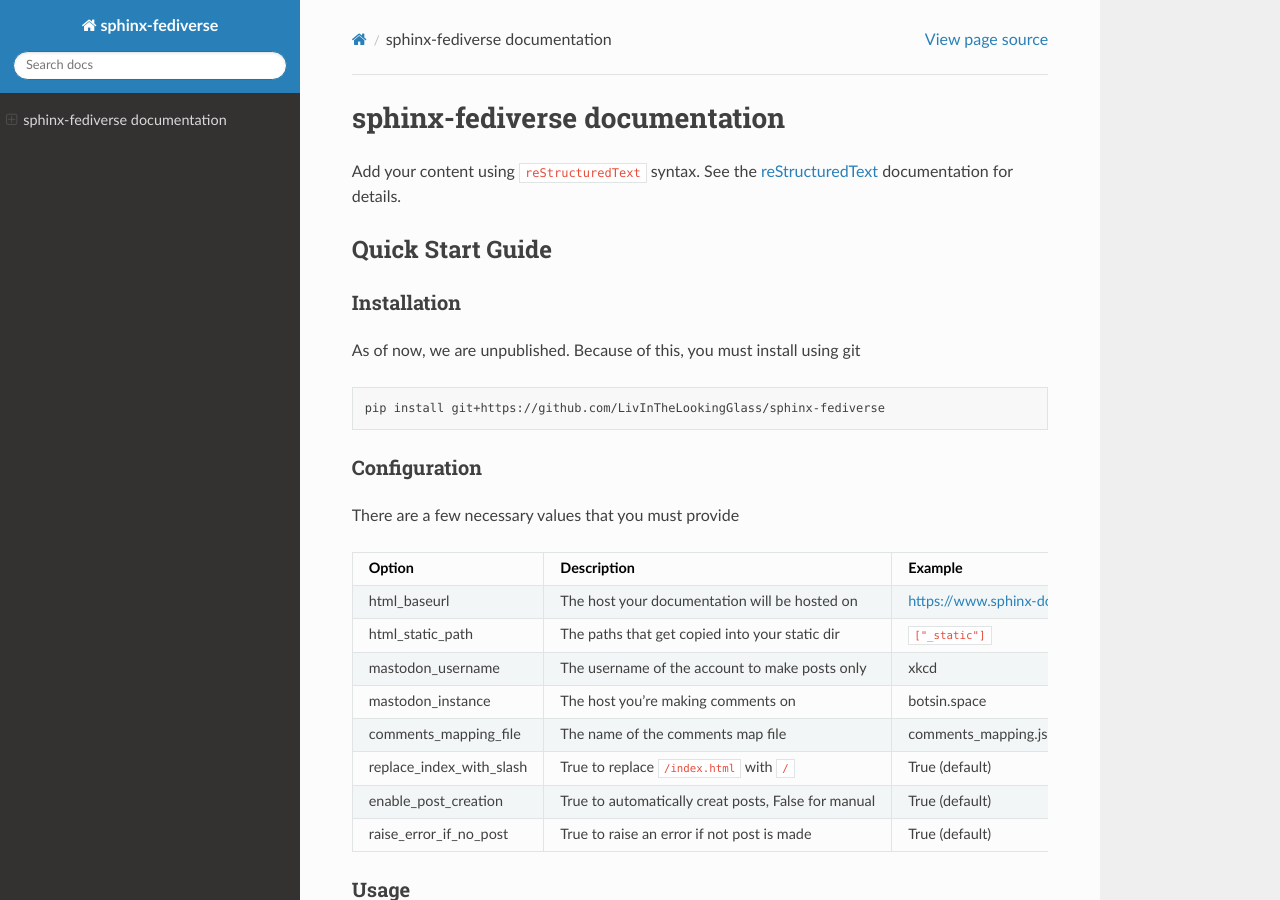
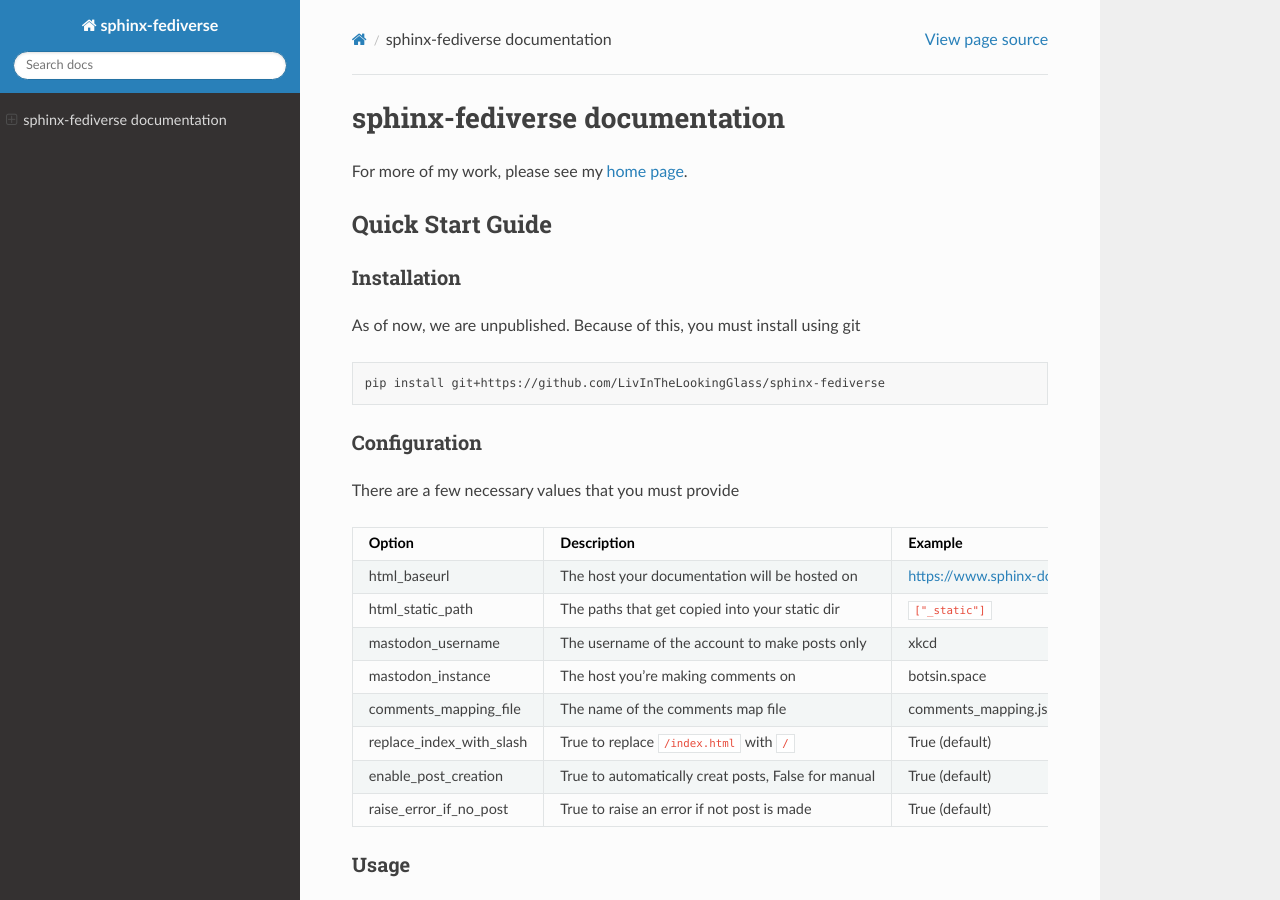
Before and after one commit to LivInTheLookingGlass/sphinx-fediverse, a Sphinx documentation site: the page built from docs/index.rst, in a window 1280 px wide and 900 px high. Built offline with Sphinx 7.4.7 and the Read the Docs theme 3.1.0, drawn with Linux system fonts in a browser that asks for light colours.

Commit message:
Add backlink to home page

```diff
--- a/docs/index.rst
+++ b/docs/index.rst
@@ -6,9 +6,7 @@
 sphinx-fediverse documentation
 ==============================
 
-Add your content using ``reStructuredText`` syntax. See the
-`reStructuredText <https://www.sphinx-doc.org/en/master/usage/restructuredtext/index.html>`_
-documentation for details.
+For more of my work, please see my `home page <https://oliviaappleton.com/>`__.
 
 
 .. toctree::
```
